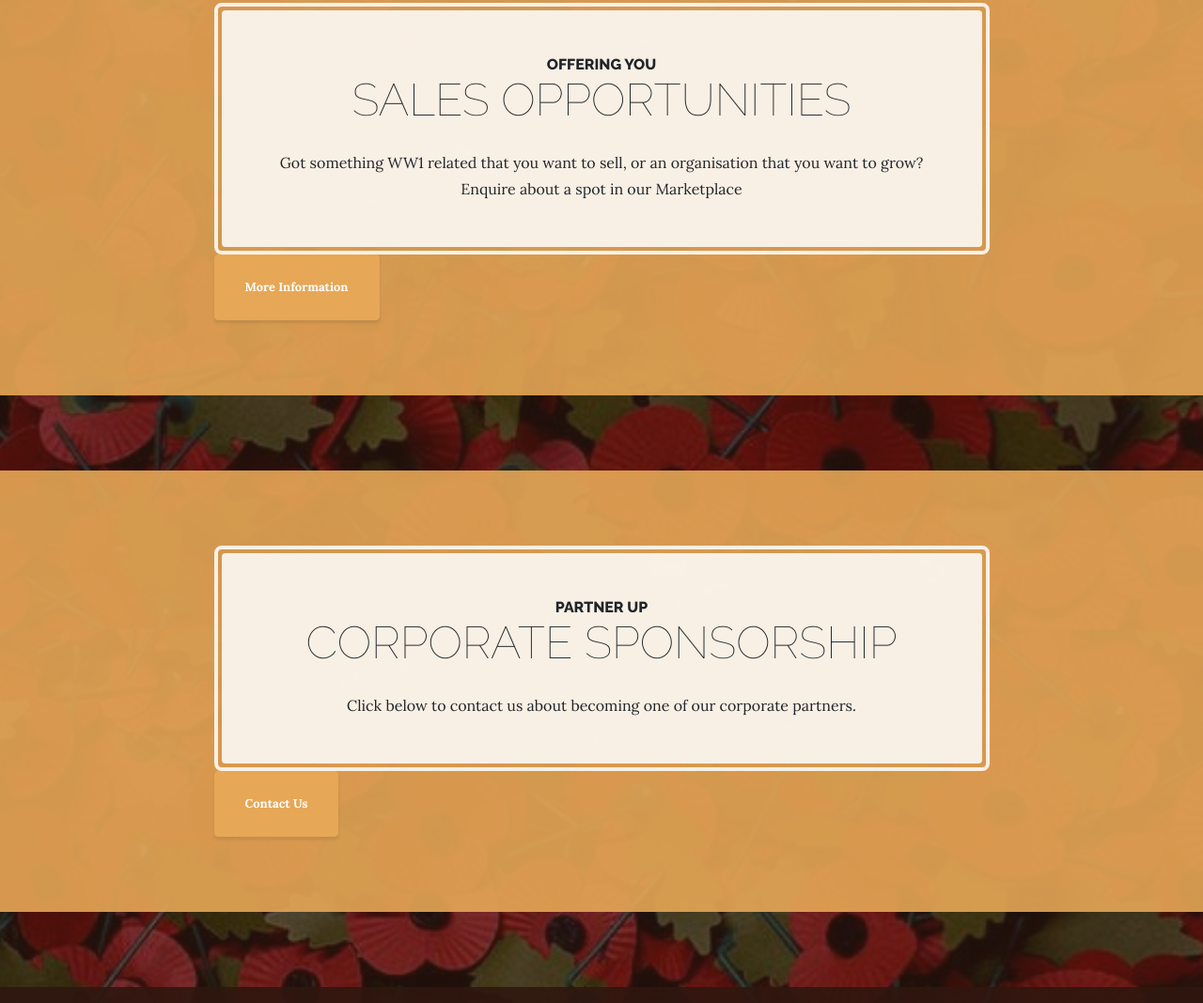
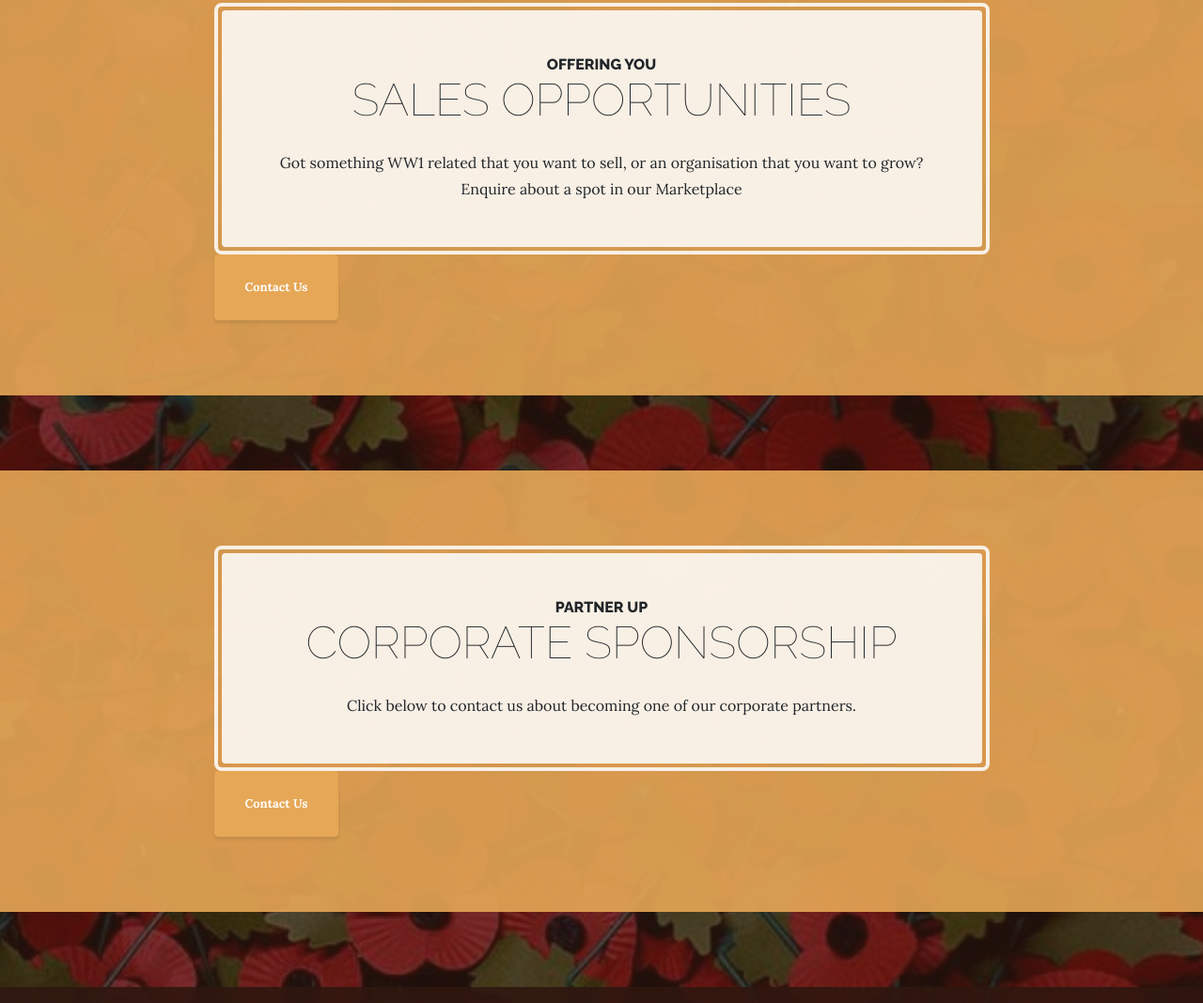
Before and after one commit to adam8708/GW100, a website: page index.html in a window 1280 px wide. Shown: the part 1730-2798 px from the top of the page at 94% size. Drawn offline with Linux system fonts and the light colour scheme.

Commit message:
Add files via upload

```diff
--- a/index.html
+++ b/index.html
@@ -107,7 +107,7 @@
               <p class="mb-0">Got something WW1 related that you want to sell, or an organisation that you want to grow? Enquire about a spot in our Marketplace</p>
             </div>
             <div class="intro-button mx-auto">
-              <a class="btn btn-primary btn-xl" href="#">More Information</a>
+              <a class="btn btn-primary btn-xl" href="https://docs.google.com/forms/d/e/1FAIpQLSeW25s2z3_WdADZpNMppCFhs3zi5E42bV2lxpit2wlMbaqBtw/viewform?usp=sf_link">Contact Us</a>
             </div>
           </div>
         </div>
@@ -126,7 +126,7 @@
               <p class="mb-0">Click below to contact us about becoming one of our corporate partners.</p>
             </div>
             <div class="intro-button mx-auto">
-              <a class="btn btn-primary btn-xl" href="#">Contact Us</a>
+              <a class="btn btn-primary btn-xl" href="https://docs.google.com/forms/d/e/1FAIpQLSeW25s2z3_WdADZpNMppCFhs3zi5E42bV2lxpit2wlMbaqBtw/viewform?usp=sf_link">Contact Us</a>
             </div>
           </div>
         </div>
```
